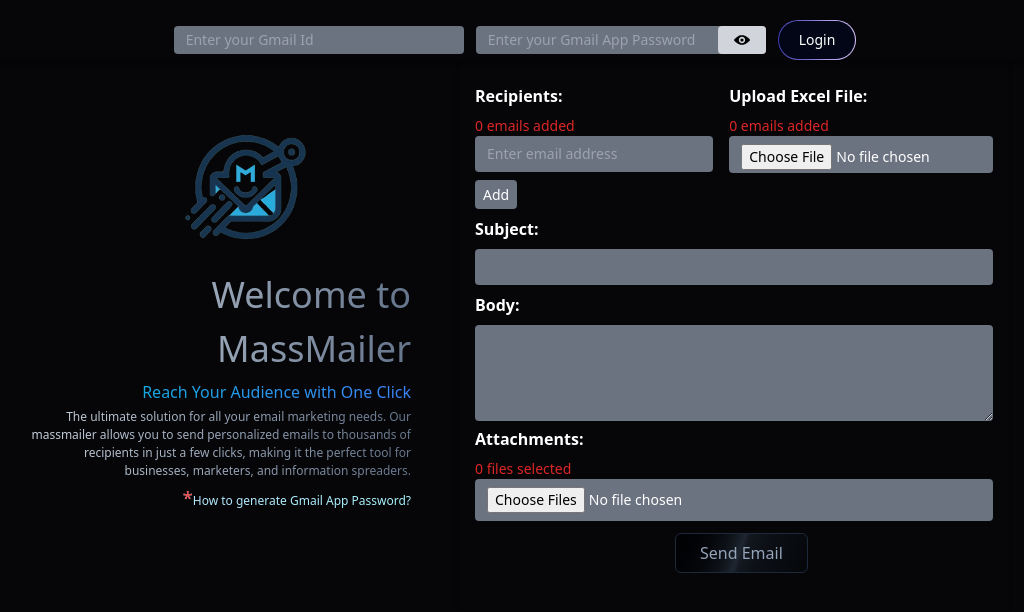
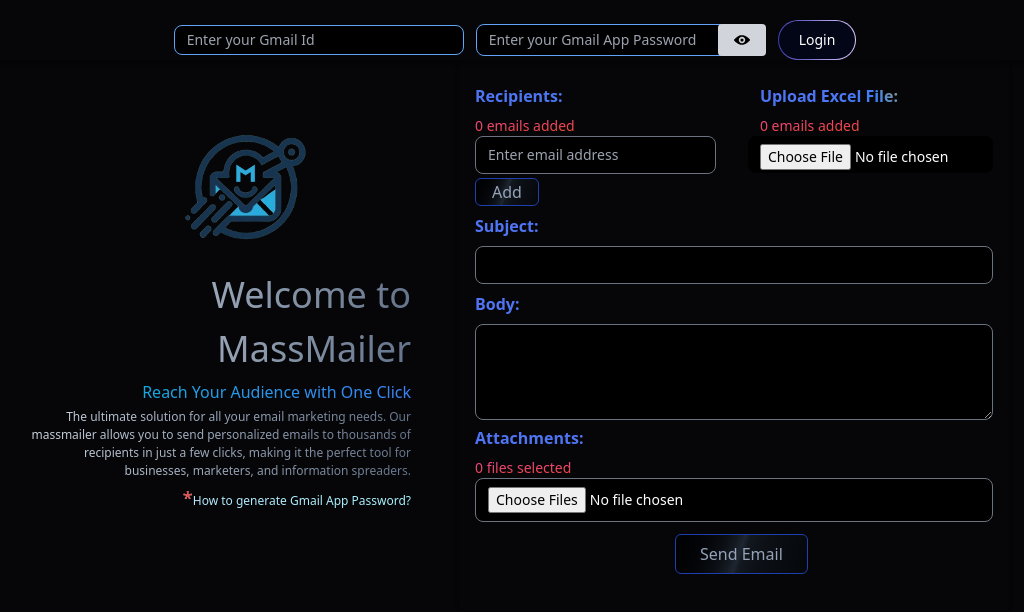
Before and after one commit to kavyansh18/MassMailer, a React (Vite) app in the folder client/: page / in a window 1280 px wide. Shown: the top 612 px of the page, without its empty margins (125-1149 px from the left). Built offline with nearby package versions, Linux system fonts and the light colour scheme.

Commit message:
feat/font-color

```diff
--- a/client/src/EmailForm.jsx
+++ b/client/src/EmailForm.jsx
@@ -108,7 +108,7 @@
               id="userId"
               value={userId}
               onChange={(e) => setUserId(e.target.value)}
-              className="w-[290px]  px-3 py-1 text-sm bg-gray-500 rounded"
+              className="w-[290px]  px-3 py-1 text-sm bg-black border border-blue-400 rounded-lg "
               placeholder="Enter your Gmail Id"
             />
           </div>
@@ -119,7 +119,7 @@
                 id="password"
                 value={password}
                 onChange={(e) => setPassword(e.target.value)}
-                className="w-[290px] px-3 py-1 text-sm bg-gray-500 rounded"
+                className="w-[290px] px-3 py-[5px] text-sm bg-black border border-blue-400 rounded-lg"
                 placeholder="Enter your Gmail App Password"
               />
               <button
@@ -181,13 +181,13 @@
             onSubmit={handleSubmit}
             className="lg:w-[550px] w-[390px] h-[550px] mx-auto p-4 pt-6 pb-8 mb-4 rounded shadow-md"
           >
-            <div className="lg:flex lg:justify-center gap-4 ">
+            <div className="lg:flex lg:justify-center gap-8 ">
               <div>
-                <label className="block mb-2 text-m font-bold text-white">
+                <label className="block mb-2 text-m font-bold block mb-2 text-m font-bold bg-[conic-gradient(at_top,_var(--tw-gradient-stops))] from-yellow-500 via-blue-500 to-indigo-500 text-transparent bg-clip-text">
                   Recipients:
                 </label>
                 <p
-                  className="text-sm text-red-600 cursor-pointer"
+                  className="text-sm bg-gradient-to-tl from-yellow-500 via-red-500 to-pink-500 text-transparent bg-clip-text cursor-pointer"
                   onClick={() => setShowRecipientsPopup(true)}
                 >
                   {recipients.length} emails added
@@ -230,25 +230,25 @@
                   value={newRecipient}
                   onChange={(e) => setNewRecipient(e.target.value)}
                   placeholder="Enter email address"
-                  className="w-full px-3 py-2 text-sm text-white bg-gray-500 rounded"
+                  className="w-full px-3 py-2 text-sm text-white bg-black border border-gray-500 rounded-lg"
                 />
                 <button
+                  className="inline-flex h-7 mt-1 mb-2 animate-shimmer items-center justify-center rounded-md border border-blue-800 bg-[linear-gradient(110deg,#000103,45%,#1e2631,55%,#000103)] bg-[length:200%_100%] px-4 font-medium text-slate-400 transition-colors focus:outline-none focus:ring-2 focus:ring-slate-400 focus:ring-offset-2 focus:ring-offset-slate-50 "
                   type="button"
                   onClick={handleAddRecipient}
-                  className="bg-gray-500 hover:bg-black text-white py-1 px-2 rounded text-[14px] my-2"
                 >
                   Add
                 </button>
               </div>
               <div className="flex flex-col justify-start">
                 <label
-                  className="block mb-2 text-m font-bold text-white"
+                  className="block mb-2 text-m font-bold ml-3 block mb-2 text-m font-bold bg-[conic-gradient(at_top,_var(--tw-gradient-stops))] from-yellow-500 via-blue-500 to-indigo-500 text-transparent bg-clip-text"
                   htmlFor="excel"
                 >
                   Upload Excel File:
                 </label>
                 <p
-                  className="text-sm text-red-600 cursor-pointer"
+                  className="text-sm bg-gradient-to-tl from-yellow-500 via-red-500 to-pink-500 text-transparent bg-clip-text cursor-pointer ml-3"
                   onClick={() => setShowRecipientsPopupFile(true)}
                 >
                   {recipients.length} emails added
@@ -291,13 +291,13 @@
                   id="excel"
                   accept=".xlsx, .xls"
                   onChange={handleExcelChange}
-                  className="w-full px-3 py-2 text-sm text-white bg-gray-500 rounded h-[37px]"
+                  className="w-full px-3 py-2 text-sm text-white bg-black rounded-lg h-[37px]"
                 />
                 <br className="my-4" />
               </div>
             </div>
             <label
-              className="block mb-2 text-m font-bold text-white"
+              className="block mb-2 text-m font-bold block mb-2 text-m font-bold bg-[conic-gradient(at_top,_var(--tw-gradient-stops))] from-yellow-500 via-blue-500 to-indigo-500 text-transparent bg-clip-text"
               htmlFor="subject"
             >
               Subject:
@@ -307,11 +307,11 @@
               id="subject"
               value={subject}
               onChange={(e) => setSubject(e.target.value)}
-              className="w-full px-3 py-2 text-sm text-white bg-gray-500 rounded"
+              className="w-full px-3 py-2 text-sm text-white bg-black border border-gray-500 rounded-lg"
             />
             <br className="my-4" />
             <label
-              className="block my-2 text-m font-bold text-white"
+              className="block my-2 text-m font-bold block mb-2 text-m font-bold bg-[conic-gradient(at_top,_var(--tw-gradient-stops))] from-yellow-500 via-blue-500 to-indigo-500 text-transparent bg-clip-text"
               htmlFor="body"
             >
               Body:
@@ -320,17 +320,17 @@
               id="body"
               value={body}
               onChange={(e) => setBody(e.target.value)}
-              className="w-full px-3 py-2 text-sm text-white bg-gray-500 rounded h-24 resize-y overflow-y-auto"
+              className="w-full px-3 py-2 text-sm text-white bg-black border border-gray-500 rounded-lg h-24 resize-y overflow-y-auto"
             />
             <br className="my-4" />
             <label
-              className="block mb-2 text-m font-bold text-white"
+              className="block mb-2 text-m font-bold block mb-2 text-m font-bold bg-[conic-gradient(at_top,_var(--tw-gradient-stops))] from-yellow-500 via-blue-500 to-indigo-500 text-transparent bg-clip-text"
               htmlFor="attachments"
             >
               Attachments:
             </label>
             <p
-              className="text-sm text-red-600 cursor-pointer"
+              className="text-sm bg-gradient-to-tl from-yellow-500 via-red-500 to-pink-500 text-transparent bg-clip-text cursor-pointer"
               onClick={() => setShowAttachmentsPopup(true)}
             >
               {attachments.length} files selected
@@ -373,11 +373,11 @@
               id="attachments"
               multiple
               onChange={handleFileChange}
-              className="w-full px-3 py-2 text-sm text-white bg-gray-500 rounded"
+              className="w-full px-3 py-2 text-sm text-white bg-black border border-gray-500 rounded-lg"
             />
             <br className="my-4" />
             <button
-              className="inline-flex h-10 mt-3 animate-shimmer items-center justify-center rounded-md border border-slate-800 bg-[linear-gradient(110deg,#000103,45%,#1e2631,55%,#000103)] bg-[length:200%_100%] px-6 font-medium text-slate-400 transition-colors focus:outline-none focus:ring-2 focus:ring-slate-400 focus:ring-offset-2 focus:ring-offset-slate-50 lg:ml-[200px] ml-[120px]"
+              className="inline-flex h-10 mt-3 animate-shimmer items-center justify-center rounded-md border border-blue-800 bg-[linear-gradient(110deg,#000103,45%,#1e2631,55%,#000103)] bg-[length:200%_100%] px-6 font-medium text-slate-400 transition-colors focus:outline-none focus:ring-2 focus:ring-slate-400 focus:ring-offset-2 focus:ring-offset-slate-50 lg:ml-[200px] ml-[120px]"
               type="submit"
             >
               {sendButtonText}
```
